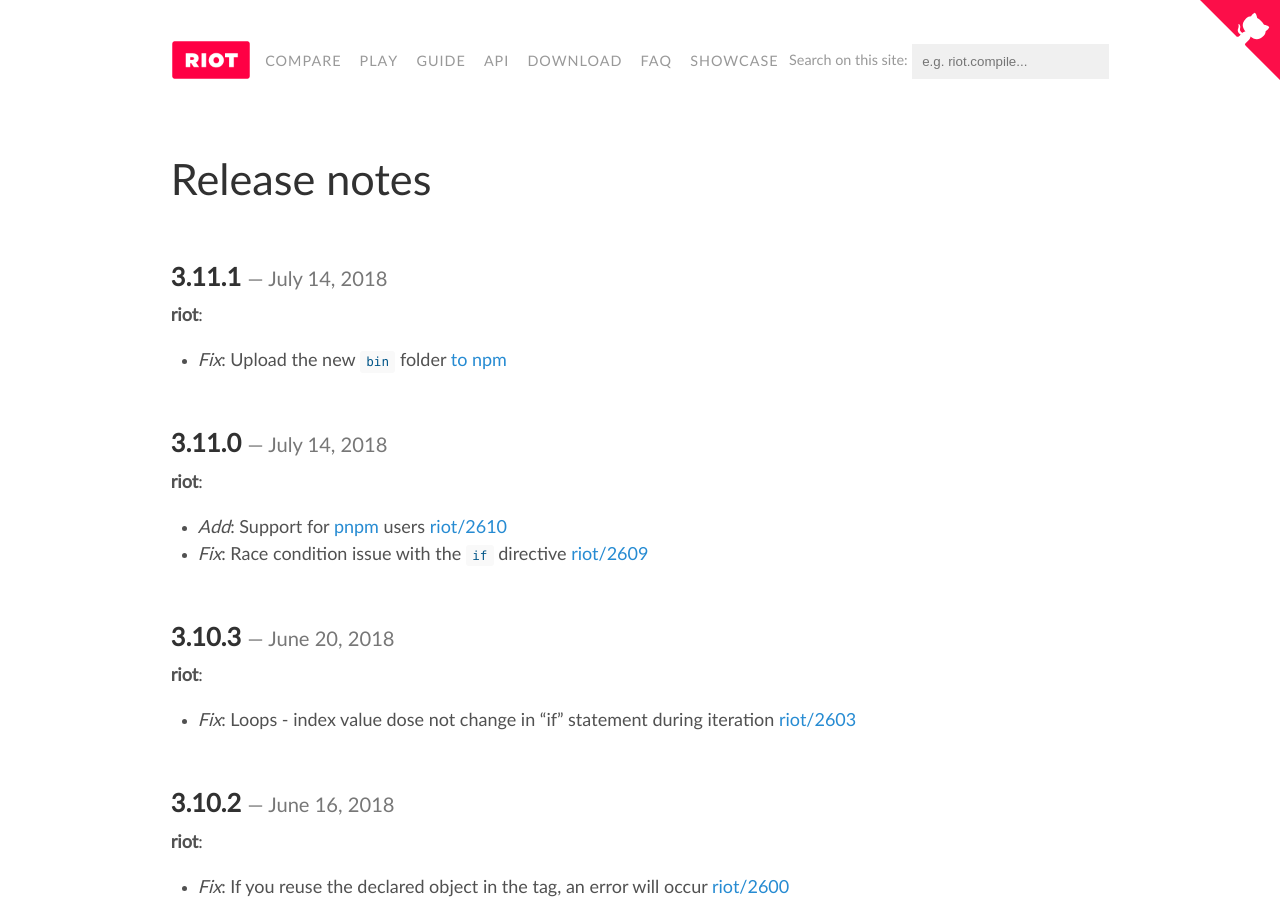
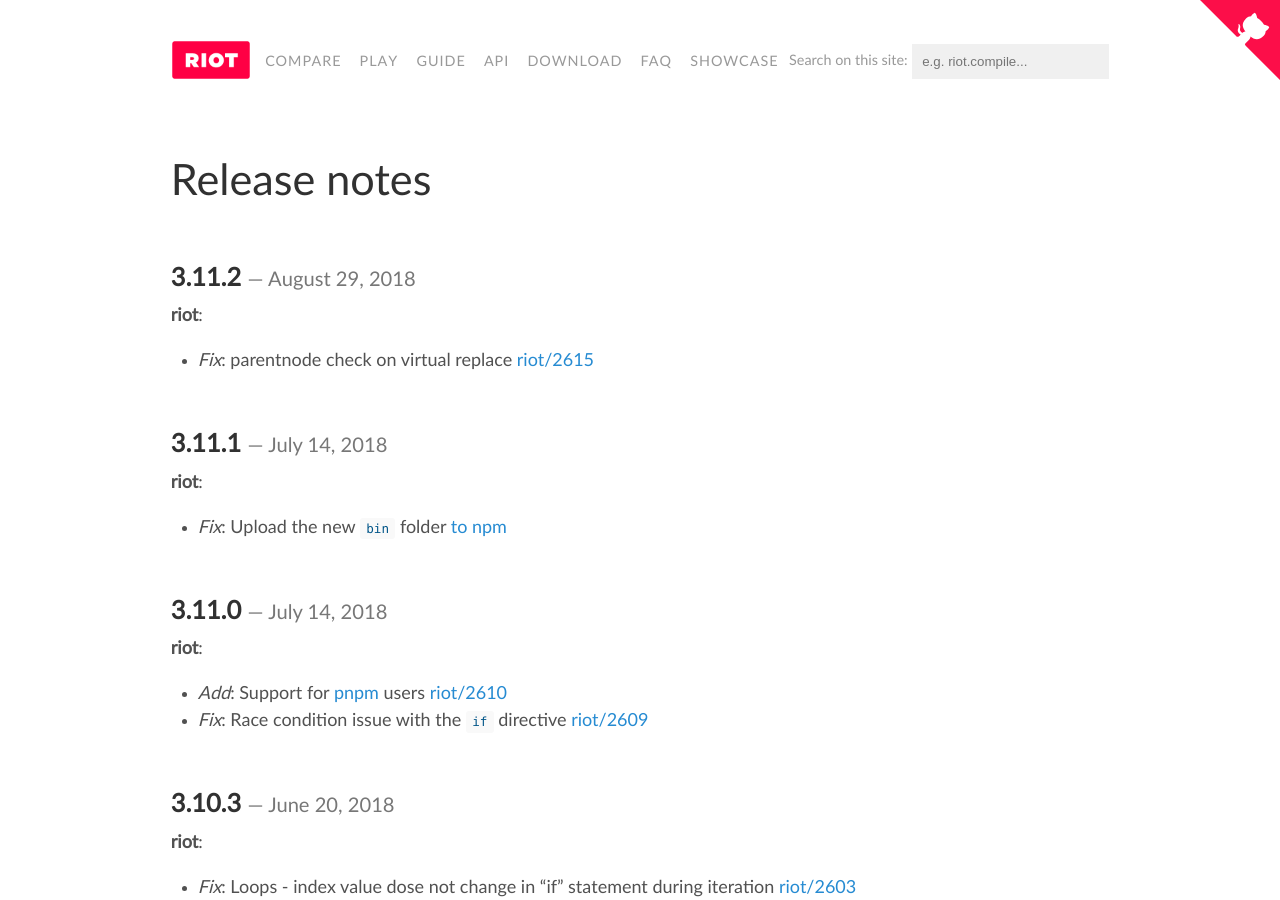
Before and after one commit to riot/riot.github.io, a Jekyll site: the page built from release-notes.md, in a window 1280 px wide and 900 px high. Built offline with Jekyll 4.4.1, drawn with Linux system fonts in a browser that asks for light colours; nearby versions of some CDN libraries; emoji names are drawn with the system emoji font; comment, search, counter and statistics services are not loaded.

Commit message:
updated: release notes

```diff
--- a/_config.yml
+++ b/_config.yml
@@ -42,7 +42,7 @@
 minor_version:       3.11
 v2_minor_version:    2.6
 
-version:             3.11.1
+version:             3.11.2
 v2_version:          2.6.8
 version_slurp:       Add support for pnpm users
 v2_version_slurp:    Security patch against XSS injections
--- a/release-notes.md
+++ b/release-notes.md
@@ -5,6 +5,12 @@
 ---
 
 # {{ page.title }}
+
+## 3.11.2 *August 29, 2018*
+
+__riot__:
+  - _Fix_: parentnode check on virtual replace [riot/2615](https://github.com/riot/riot/pull/2615)
+
 
 ## 3.11.1 *July 14, 2018*
 
```
